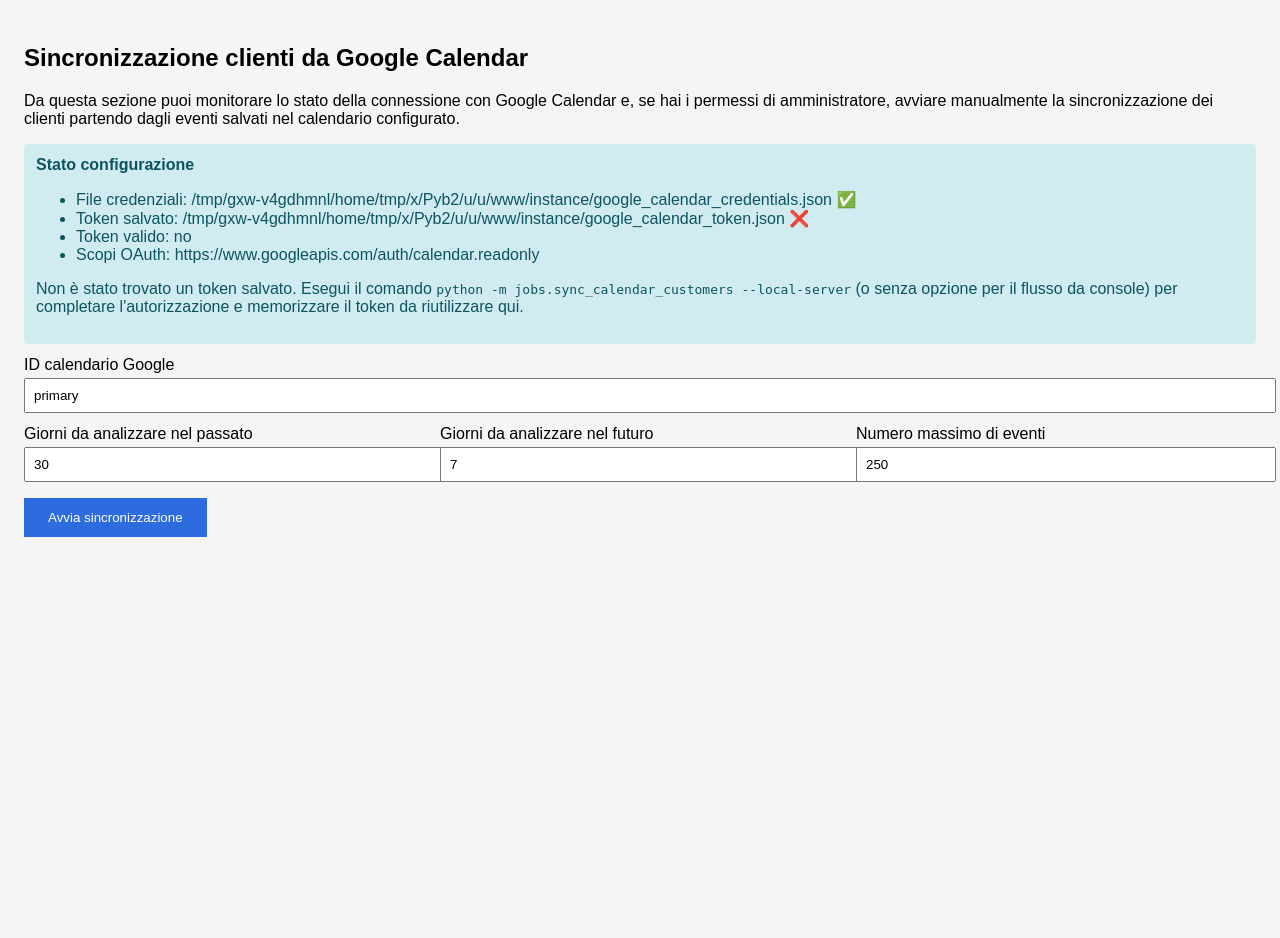
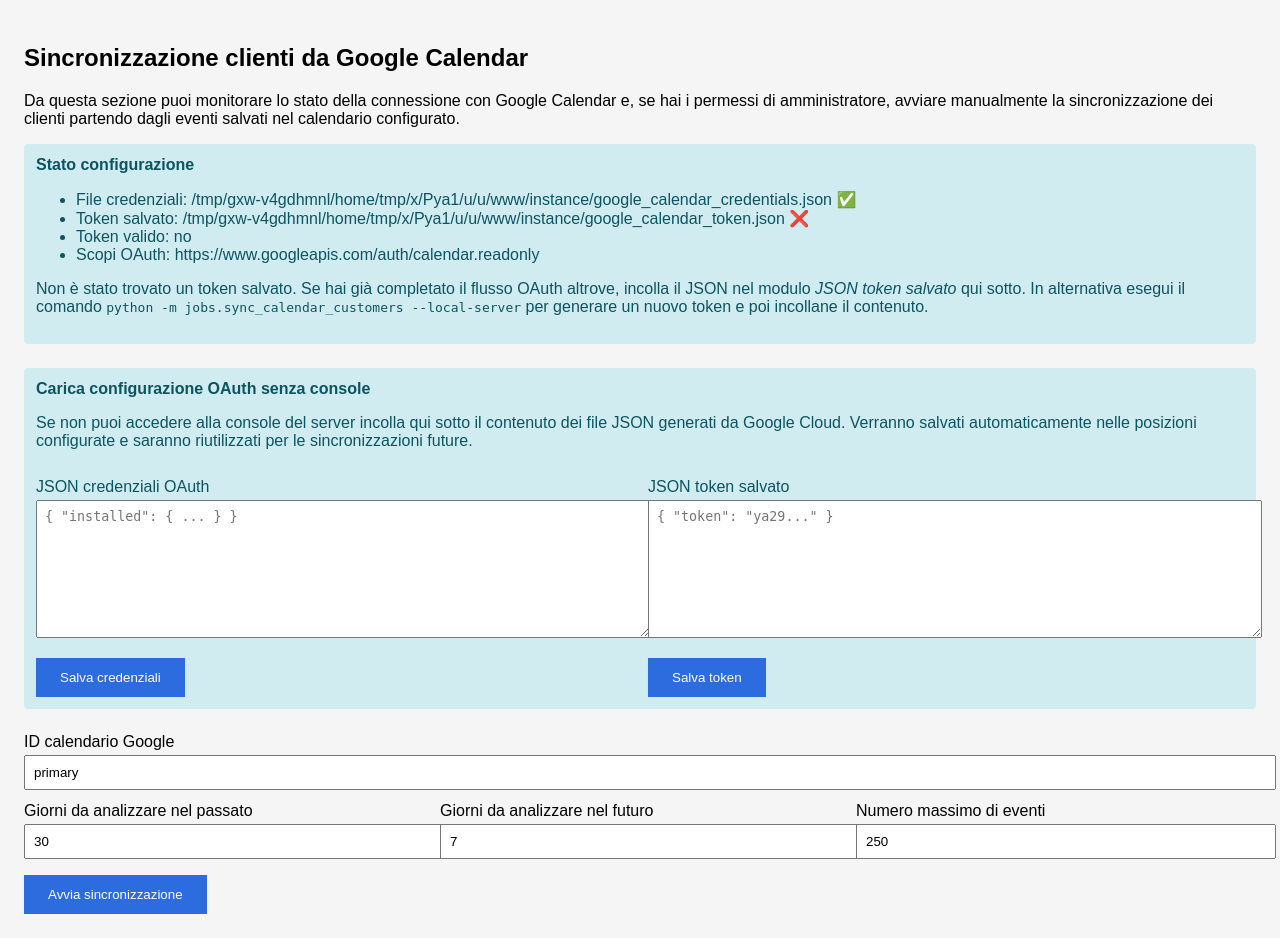
Before and after one commit to re-fagiano/GESTIONALEticket, a Flask app: page /calendar/google in a window 1280 px wide. Shown: the part 69-1007 px from the top of the page. Before the commit the page ends 606 px from the top, so only its background shows below. Run offline with Flask 3, Linux system fonts and the light colour scheme; the visitor is signed in with stand-in values (Sample User, id 1).

Commit message:
Fix calendar sync actions and forms

```diff
--- a/app.py
+++ b/app.py
@@ -5,6 +5,7 @@ connessione al database tramite le funzioni di ``database.py`` e fornisce
 funzionalità per la gestione di clienti, ticket, riparazioni e magazzino.
 """
 
+import json
 import os
 import sqlite3
 import uuid
@@ -715,56 +716,107 @@ def create_app(test_config: Optional[Mapping[str, Any]] = None) -> Flask:
         sync_details = None
 
         if request.method == 'POST':
-            calendar_id = (request.form.get('calendar_id') or '').strip() or calendar_id
-            past_days = max(_coerce_int(request.form.get('past_days'), 30), 0)
-            future_days = max(_coerce_int(request.form.get('future_days'), 7), 0)
-            max_results = max(_coerce_int(request.form.get('max_results'), 250), 1)
-            form_values.update(
-                {
-                    'calendar_id': calendar_id,
-                    'past_days': past_days,
-                    'future_days': future_days,
-                    'max_results': max_results,
-                }
-            )
-
-            if not status['credentials_exists']:
-                flash(
-                    'Carica prima il file di credenziali OAuth in "instance/google_calendar_credentials.json".',
-                    'error',
+            action = (request.form.get('action') or 'run_sync').strip().lower()
+            status_needs_refresh = False
+
+            if action == 'save_credentials':
+                raw_credentials = (request.form.get('credentials_json') or '').strip()
+                if not raw_credentials:
+                    flash('Incolla il contenuto JSON delle credenziali prima di salvare.', 'error')
+                else:
+                    try:
+                        credentials_data = json.loads(raw_credentials)
+                    except json.JSONDecodeError:
+                        flash('Il testo fornito non è un JSON valido.', 'error')
+                    else:
+                        settings['credentials_path'].parent.mkdir(parents=True, exist_ok=True)
+                        settings['credentials_path'].write_text(
+                            json.dumps(
+                                credentials_data,
+                                indent=2,
+                                ensure_ascii=False,
+                                sort_keys=True,
+                            ),
+                            encoding='utf-8',
+                        )
+                        flash('File di credenziali Google Calendar aggiornato.', 'success')
+                        status_needs_refresh = True
+
+            elif action == 'save_token':
+                raw_token = (request.form.get('token_json') or '').strip()
+                if not raw_token:
+                    flash('Incolla il contenuto JSON del token prima di salvare.', 'error')
+                else:
+                    try:
+                        token_data = json.loads(raw_token)
+                    except json.JSONDecodeError:
+                        flash('Il testo fornito non è un JSON valido.', 'error')
+                    else:
+                        settings['token_path'].parent.mkdir(parents=True, exist_ok=True)
+                        settings['token_path'].write_text(
+                            json.dumps(
+                                token_data,
+                                indent=2,
+                                ensure_ascii=False,
+                                sort_keys=True,
+                            ),
+                            encoding='utf-8',
+                        )
+                        flash('Token OAuth salvato correttamente.', 'success')
+                        status_needs_refresh = True
+
+            elif action == 'run_sync':
+                calendar_id = (request.form.get('calendar_id') or '').strip() or calendar_id
+                past_days = max(_coerce_int(request.form.get('past_days'), 30), 0)
+                future_days = max(_coerce_int(request.form.get('future_days'), 7), 0)
+                max_results = max(_coerce_int(request.form.get('max_results'), 250), 1)
+                form_values.update(
+                    {
+                        'calendar_id': calendar_id,
+                        'past_days': past_days,
+                        'future_days': future_days,
+                        'max_results': max_results,
+                    }
                 )
-            else:
-                try:
-                    stats, sync_details = run_calendar_sync(
-                        db=get_db(),
-                        oauth=oauth,
-                        calendar_id=calendar_id,
-                        past_days=past_days,
-                        future_days=future_days,
-                        max_results=max_results,
-                        logger=app.logger,
-                    )
+
+                if not status['credentials_exists'] or not status['token_exists']:
                     flash(
-                        'Sincronizzazione completata: '
-                        f"{stats['created']} creati, {stats['updated']} aggiornati, {stats['skipped']} invariati.",
-                        'success',
-                    )
-                except RuntimeError as exc:
-                    flash(str(exc), 'error')
-                except Exception as exc:  # pragma: no cover - error path dipende da Google
-                    app.logger.exception(
-                        'Errore durante la sincronizzazione con Google Calendar.',
-                        exc_info=exc,
-                    )
-                    flash(
-                        'Si è verificato un errore durante la sincronizzazione dal calendario. '
-                        'Controlla i log per maggiori dettagli.',
+                        'Completa prima il caricamento di credenziali e token OAuth per avviare la sincronizzazione.',
                         'error',
                     )
-
-            saved_credentials = oauth.load_saved_credentials()
-            status = _build_status(saved_credentials)
-            status['calendar_id'] = calendar_id
+                else:
+                    try:
+                        stats, sync_details = run_calendar_sync(
+                            db=get_db(),
+                            oauth=oauth,
+                            calendar_id=calendar_id,
+                            past_days=past_days,
+                            future_days=future_days,
+                            max_results=max_results,
+                            logger=app.logger,
+                        )
+                        flash(
+                            'Sincronizzazione completata: '
+                            f"{stats['created']} creati, {stats['updated']} aggiornati, {stats['skipped']} invariati.",
+                            'success',
+                        )
+                    except RuntimeError as exc:
+                        flash(str(exc), 'error')
+                    except Exception as exc:  # pragma: no cover - error path dipende da Google
+                        app.logger.exception(
+                            'Errore durante la sincronizzazione con Google Calendar.',
+                            exc_info=exc,
+                        )
+                        flash(
+                            'Si è verificato un errore durante la sincronizzazione dal calendario. '
+                            'Controlla i log per maggiori dettagli.',
+                            'error',
+                        )
+
+            if status_needs_refresh:
+                saved_credentials = oauth.load_saved_credentials()
+                status = _build_status(saved_credentials)
+                status['calendar_id'] = calendar_id
 
         return render_template(
             'calendar_sync.html',
--- a/templates/calendar_sync.html
+++ b/templates/calendar_sync.html
@@ -21,22 +21,47 @@
     </ul>
     {% if not status.credentials_exists %}
         <p>
-            Carica il file JSON scaricato da Google Cloud nella cartella
-            <code>instance/google_calendar_credentials.json</code> oppure aggiorna la
-            configurazione dell'applicazione con il percorso corretto.
+            Carica il file JSON scaricato da Google Cloud incollandolo nel modulo
+            <em>JSON credenziali OAuth</em> qui sotto: verrà salvato in
+            <code>{{ status.credentials_path }}</code> e riutilizzato automaticamente.
         </p>
     {% elif not status.token_exists %}
         <p>
-            Non è stato trovato un token salvato. Esegui il comando
-            <code>python -m jobs.sync_calendar_customers --local-server</code> (o senza
-            opzione per il flusso da console) per completare l'autorizzazione e
-            memorizzare il token da riutilizzare qui.
+            Non è stato trovato un token salvato. Se hai già completato il flusso OAuth
+            altrove, incolla il JSON nel modulo <em>JSON token salvato</em> qui sotto.
+            In alternativa esegui il comando
+            <code>python -m jobs.sync_calendar_customers --local-server</code> per
+            generare un nuovo token e poi incollane il contenuto.
         </p>
     {% endif %}
 </section>
 
 {% if can_manage_calendar %}
-<form method="post" class="calendar-sync-form">
+<section class="info" style="margin-top: 1.5rem;">
+    <strong>Carica configurazione OAuth senza console</strong>
+    <p>
+        Se non puoi accedere alla console del server incolla qui sotto il contenuto dei file
+        JSON generati da Google Cloud. Verranno salvati automaticamente nelle posizioni
+        configurate e saranno riutilizzati per le sincronizzazioni future.
+    </p>
+    <div style="display: grid; grid-template-columns: repeat(auto-fit, minmax(260px, 1fr)); gap: 1rem;">
+        <form method="post">
+            <input type="hidden" name="action" value="save_credentials" />
+            <label for="credentials_json">JSON credenziali OAuth</label>
+            <textarea id="credentials_json" name="credentials_json" rows="8" placeholder="{ &quot;installed&quot;: { ... } }"></textarea>
+            <button type="submit">Salva credenziali</button>
+        </form>
+        <form method="post">
+            <input type="hidden" name="action" value="save_token" />
+            <label for="token_json">JSON token salvato</label>
+            <textarea id="token_json" name="token_json" rows="8" placeholder="{ &quot;token&quot;: &quot;ya29...&quot; }"></textarea>
+            <button type="submit">Salva token</button>
+        </form>
+    </div>
+</section>
+
+<form method="post" class="calendar-sync-form" style="margin-top: 1.5rem;">
+    <input type="hidden" name="action" value="run_sync" />
     <label for="calendar_id">ID calendario Google</label>
     <input type="text" id="calendar_id" name="calendar_id" value="{{ form_values.calendar_id }}" placeholder="primary" />
 
```
Also changed, not shown: tests/test_pages.py (+93 -0 lines), README.md.
